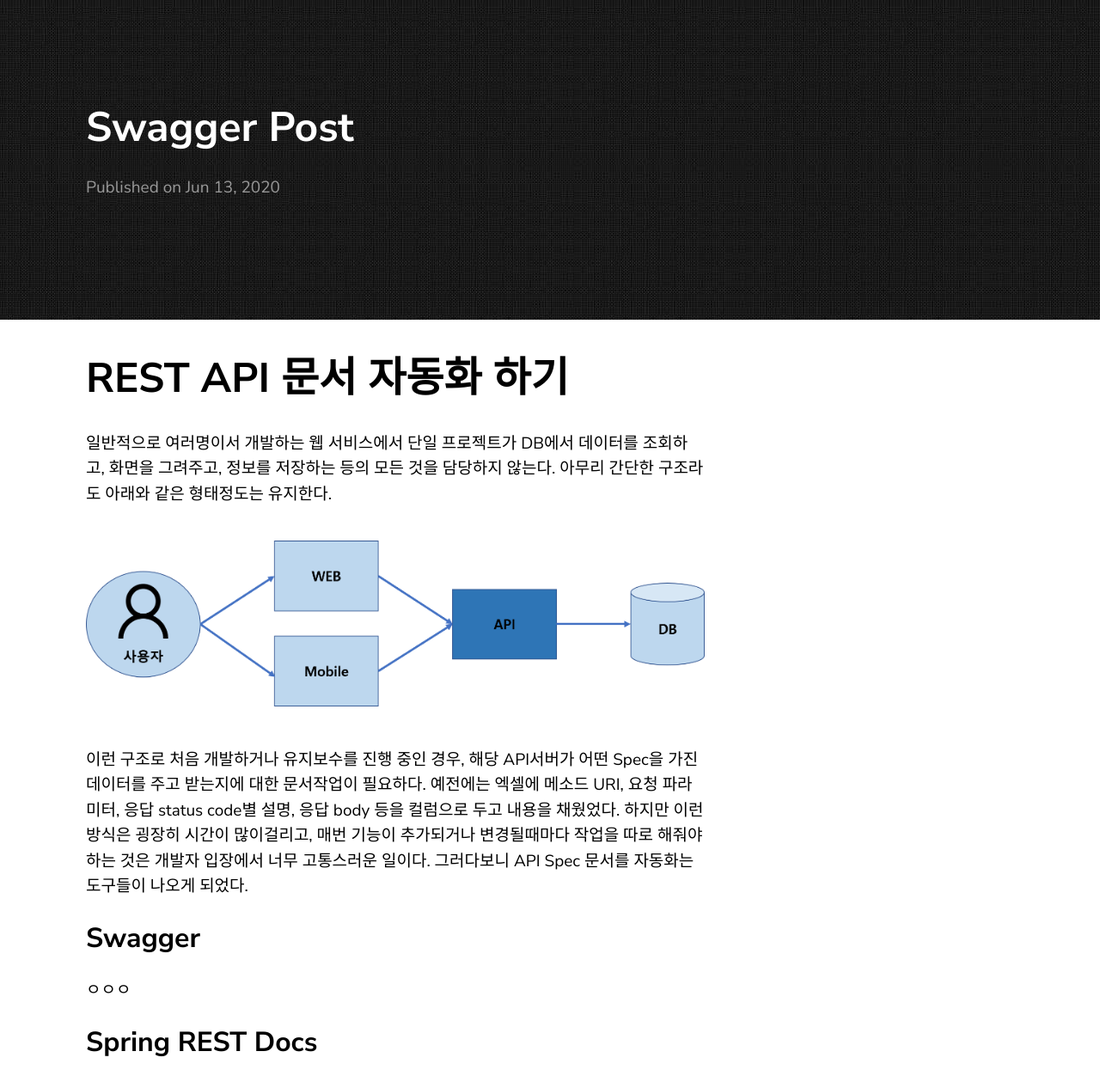
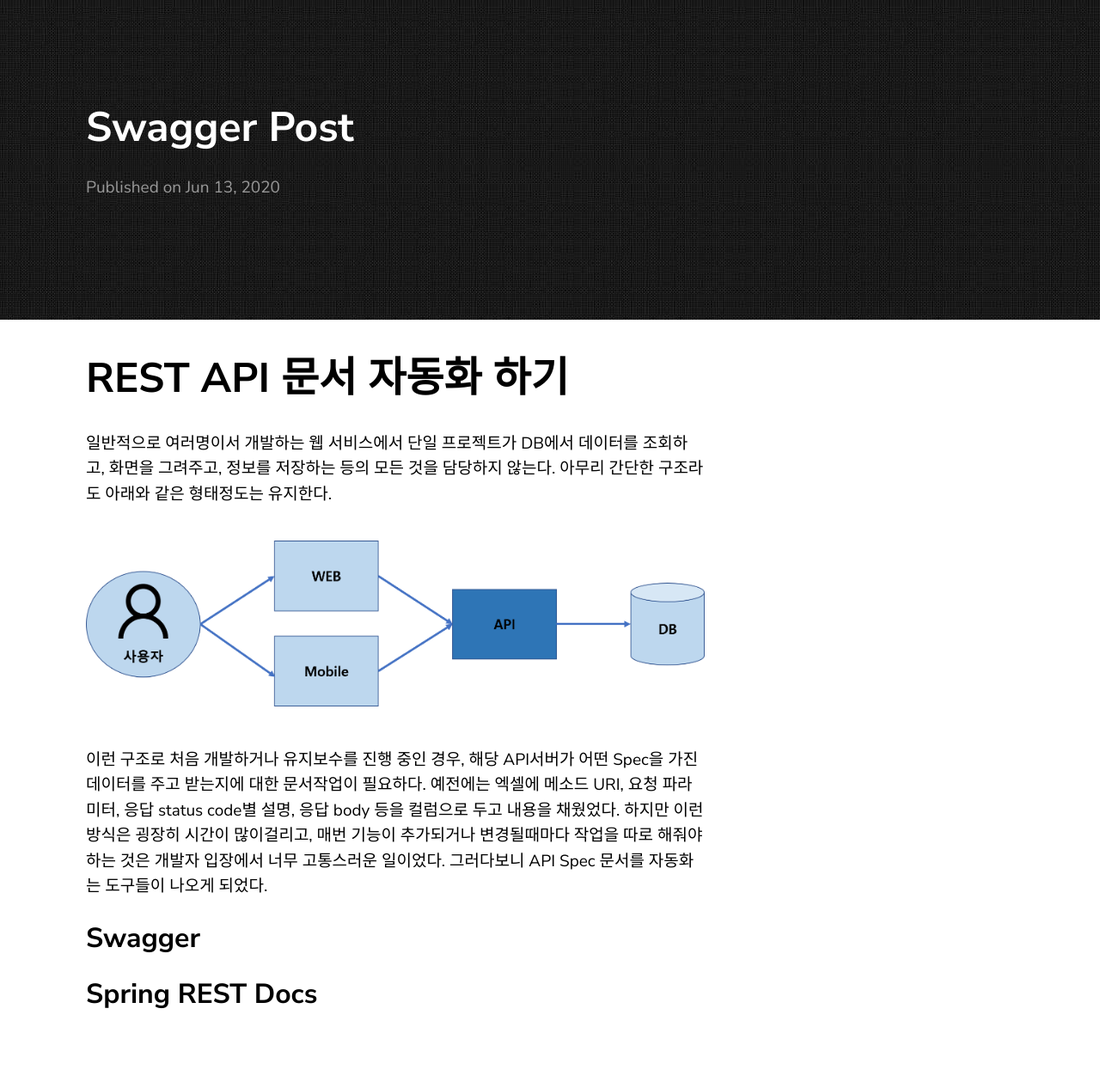
Before and after one commit to rbwls31/rbwls31.github.io, a Jekyll site: the page built from _posts/2020-06-13-swagger-post.markdown, in a window 1280 px wide. Shown: the whole page at 86% size. Built offline with Jekyll 4.4.1, drawn with Linux system fonts in a browser that asks for light colours; our own code applies the rules of GitHub Pages for plain Markdown files; after the commit the page ends 1203 px from its top, so only the background shows below that; part of the change alters nothing that is shown.

Commit message:
_posts/2020-06-13-swagger-post.markdown updated from https://stackedit.io/

```diff
--- a/_posts/2020-06-13-swagger-post.markdown
+++ b/_posts/2020-06-13-swagger-post.markdown
@@ -4,10 +4,10 @@
 ![web](https://raw.githubusercontent.com/rbwls31/rbwls31.github.io/master/images/WEB.png)
 
 이런 구조로 처음 개발하거나 유지보수를 진행 중인 경우, 해당 API서버가 어떤 Spec을 가진 데이터를 주고 받는지에 대한 문서작업이 필요하다.
-예전에는 엑셀에 메소드 URI, 요청 파라미터, 응답 status code별 설명, 응답 body 등을 컬럼으로 두고 내용을 채웠었다.  하지만 이런 방식은 굉장히 시간이 많이걸리고, 매번 기능이 추가되거나 변경될때마다 작업을 따로 해줘야 하는 것은 개발자 입장에서 너무 고통스러운 일이다. 그러다보니 API Spec 문서를 자동화는 도구들이 나오게 되었다.
+예전에는 엑셀에 메소드 URI, 요청 파라미터, 응답 status code별 설명, 응답 body 등을 컬럼으로 두고 내용을 채웠었다.  하지만 이런 방식은 굉장히 시간이 많이걸리고, 매번 기능이 추가되거나 변경될때마다 작업을 따로 해줘야 하는 것은 개발자 입장에서 너무 고통스러운 일이었다. 그러다보니 API Spec 문서를 자동화는 도구들이 나오게 되었다.
 
 ## Swagger
-ㅇㅇㅇ
+
 
 ## Spring REST Docs
 
@@ -15,7 +15,7 @@
 
 
 <!--stackedit_data:
-eyJoaXN0b3J5IjpbNjQ2NzEyNDA5LDE4NTUyOTE1OCwxNzUyNz
-U3OTI2LC0xNzY2NzIyODQ4LDUwNzg5NzU3Nyw2OTcwMjc2Miwt
-NDgyNzk2OTMxLC00NzYzMjg2MThdfQ==
+eyJoaXN0b3J5IjpbODA1NDU0NzQ4LDY0NjcxMjQwOSwxODU1Mj
+kxNTgsMTc1Mjc1NzkyNiwtMTc2NjcyMjg0OCw1MDc4OTc1Nzcs
+Njk3MDI3NjIsLTQ4Mjc5NjkzMSwtNDc2MzI4NjE4XX0=
 -->
```
